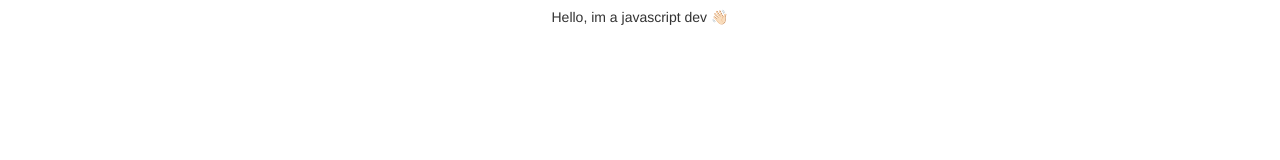
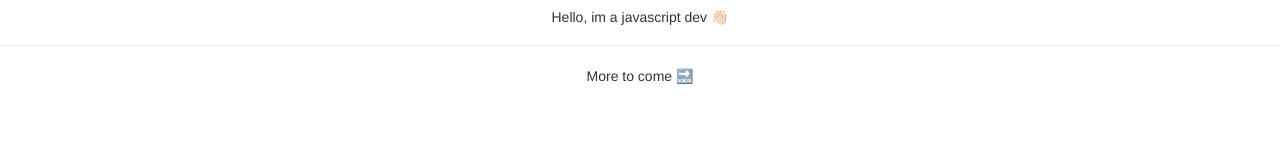
Before and after one commit to RetroHD/lmao.cx-home, a plain HTML site: page index.html in a window 1280 px wide. Drawn offline with nearby package versions, Linux system fonts and the light colour scheme.

Commit message:
Update index.html

```diff
--- a/index.html
+++ b/index.html
@@ -10,6 +10,8 @@
 <body>
 <center>
 <h5>Hello, im a javascript dev 👋🏻 </h5>
+<hr>
+<p> More to come 🔜 </p>
 </center>
 
 </body>
```
